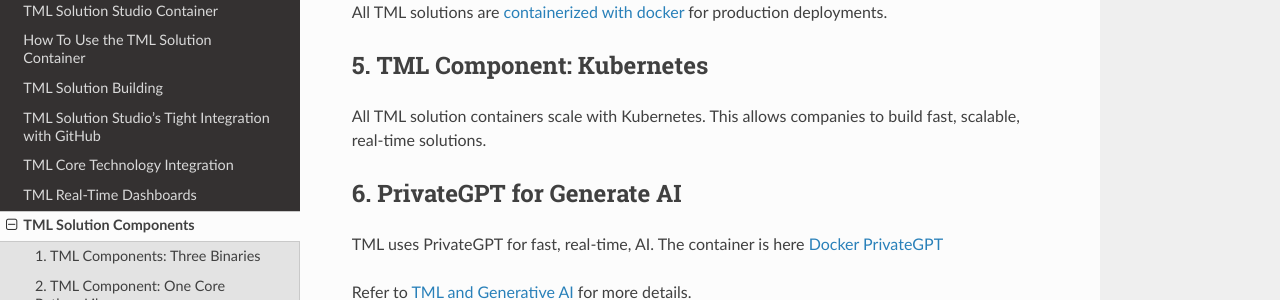
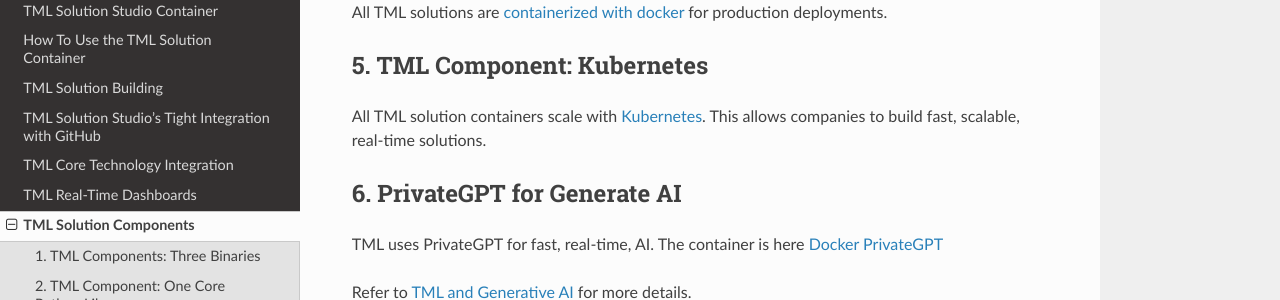
Before and after one commit to smaurice101/readthedocs, a Sphinx documentation site: the page built from docs/source/usage.rst, in a window 1280 px wide and 900 px high, scrolled down 890 px. Shown: the part 151-451 px from the top of the window. Built offline with Sphinx 7.4.7 and the Read the Docs theme 2.0.0, drawn with Linux system fonts in a browser that asks for light colours; some of the changed lines change nothing that is shown.

Commit message:
Update usage.rst

```diff
--- a/docs/source/usage.rst
+++ b/docs/source/usage.rst
@@ -57,7 +57,7 @@
 5. TML Component: Kubernetes
 --------------------------
 
-All TML solution containers scale with Kubernetes.  This allows companies to build fast, scalable, real-time solutions.
+All TML solution containers scale with `Kubernetes <https://kubernetes.io/>`_.  This allows companies to build fast, scalable, real-time solutions.
 
 6. PrivateGPT for Generate AI
 -----------------------------
```
